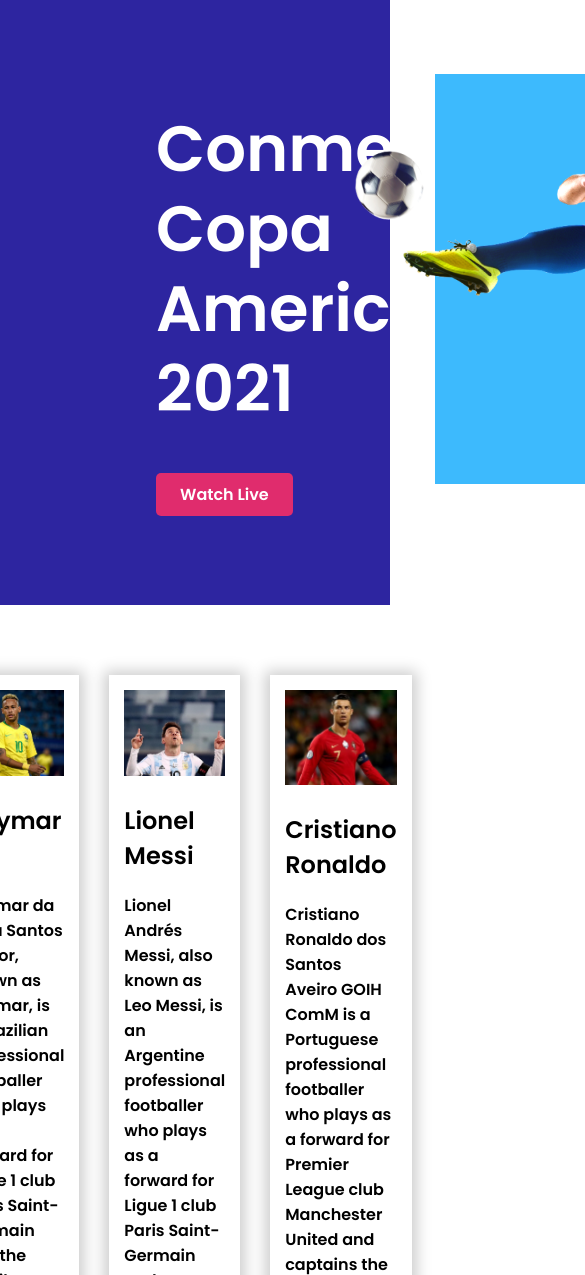
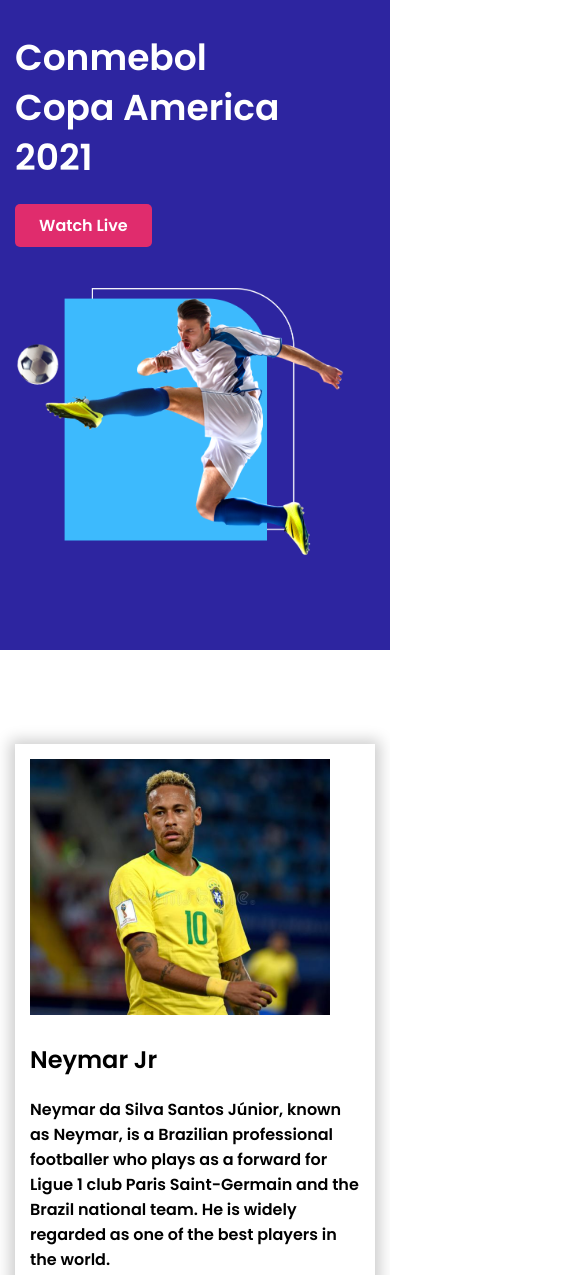
Before and after one commit to suhaghamid/Assignment02, a plain HTML site: page Index.html in a window 390 px wide. Shown: the part 97-1372 px from the top of the page, 585 px wide, since content can reach past the window. Drawn offline with Linux system fonts and the light colour scheme.

Commit message:
style added

```diff
--- a/Css/Style.css
+++ b/Css/Style.css
@@ -122,4 +122,115 @@ footer{
 .fa-brands{
     margin-right: 14px;
     color: #969BAB;
+    border-radius: 50%;
 }
+
+/* media query */
+@media only screen and (max-width:688px) {
+    .container{
+        padding-top: 100px;
+    }
+   .header{
+       flex-direction: column;
+   }
+   .header-text{
+    width: 278px;
+    margin-left: 0;
+    padding-left: 15px;
+
+}
+.header-title{
+    font-size: 36px;
+    font-weight: bold;
+font-size: 36px;
+line-height: 50px;
+}
+
+.header-image{
+    width: 100%;
+    margin-right: 0;
+
+
+
+
+}
+.header-image img{
+    width: 329px;
+    margin-top: 50px;
+    padding-left: 15px;
+}
+.blog1-wrapper{
+    flex-direction: column;
+}
+.blog1{
+    width: 100%;
+}
+.blogs{
+    display: grid;
+    grid-template-columns: repeat(1, 1fr);
+}
+.blog{
+margin-top: 24px;
+margin-left: 15px;
+margin-right: 15px;
+
+}
+.blog img{
+    width: 300px;
+}
+
+
+.blog2-wrapper{
+    flex-direction: column;
+}
+.blog2{
+    width: 100%;
+}
+.blogs{
+    display: grid;
+    grid-template-columns: repeat(1, 1fr);
+}
+.blog img{
+    width: 300px;
+}
+
+
+.blog3-wrapper{
+    flex-direction: column;
+}
+.blog3{
+    width: 100%;
+}
+.blogs{
+    display: grid;
+    grid-template-columns: repeat(1, 1fr);
+}
+.blog img{
+    width: 300px;
+}
+
+
+.blog4-wrapper{
+    flex-direction: column;
+}
+.blog4{
+    width: 100%;
+}
+.blogs{
+    display: grid;
+    grid-template-columns: repeat(1, 1fr);
+}
+.blog img{
+    width: 300px;
+}
+footer{
+    margin-top: 43px;
+}
+.logo img{
+    width: 145px;
+}
+footer p{
+    font-size: 18px;
+}
+
+}
```
Also changed, not shown: Index.html (+3 -2 lines).
